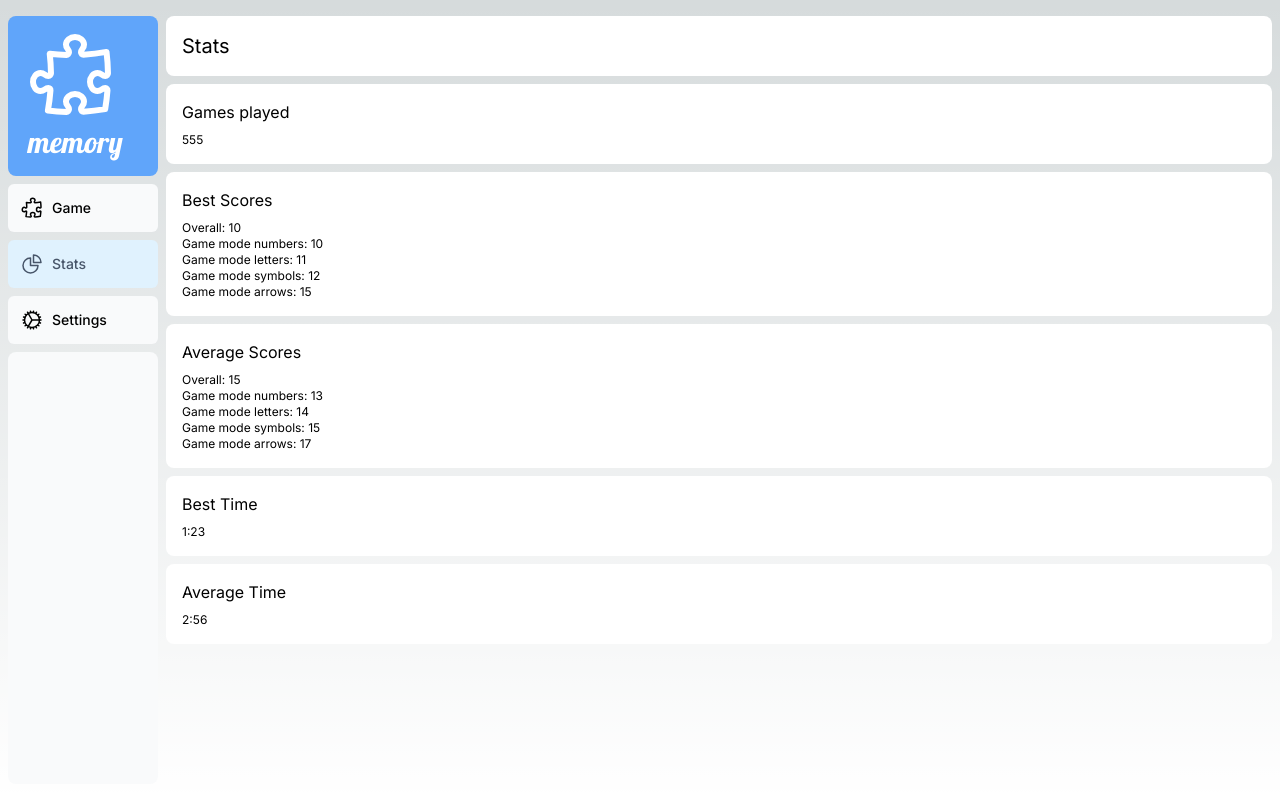
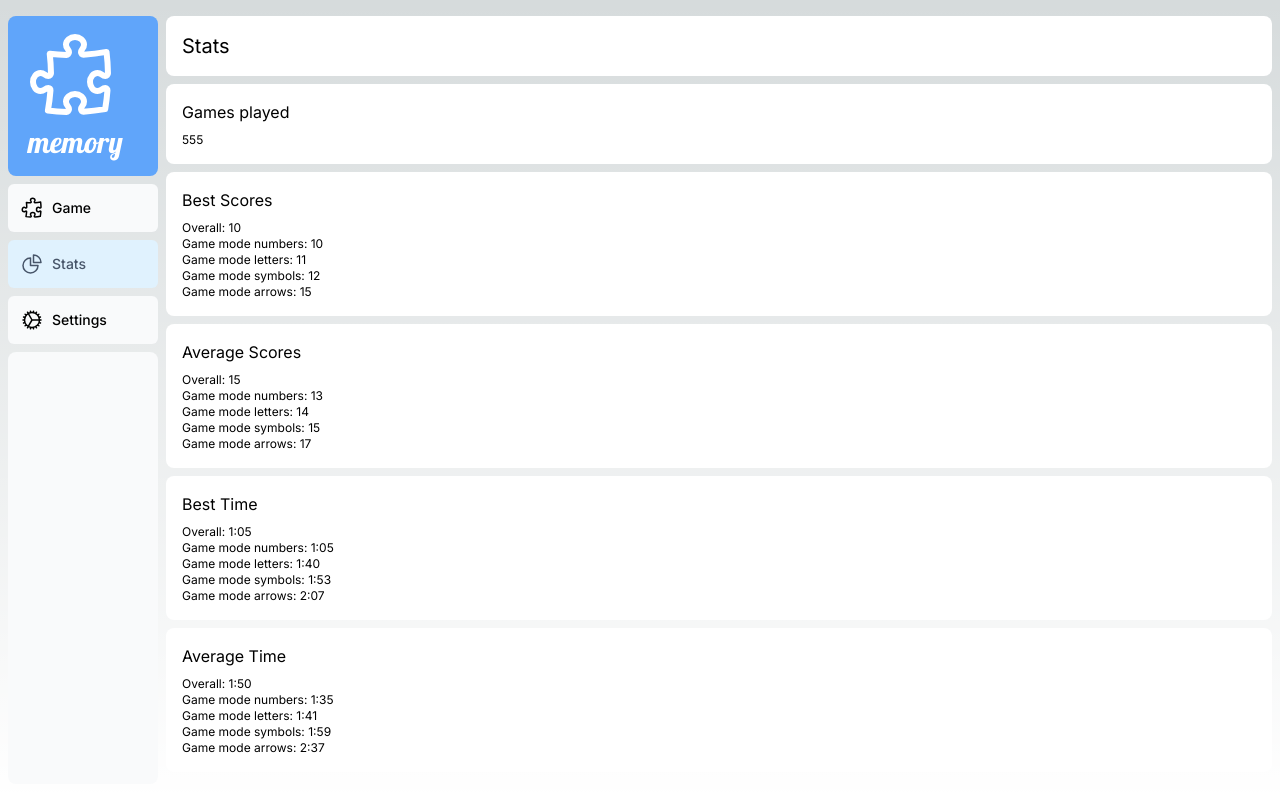
Before and after one commit to dgnezda/memory, a Next.js app: page /dashboard/stats in a window 1280 px wide. Shown: the top 792 px of the page. Built offline with nearby package versions, Linux system fonts and the light colour scheme.

Commit message:
Placeholder content for stats and settings

```diff
--- a/app/dashboard/settings/page.tsx
+++ b/app/dashboard/settings/page.tsx
@@ -2,11 +2,12 @@ import ColorSwash from "@/app/ui/components/ColorSwash"
 import WhiteDiv from "@/app/ui/components/WhiteDiv"
 import TinyGrid from "@/app/ui/components/TinyGrid"
 import { SpeakerWaveIcon, SpeakerXMarkIcon } from "@heroicons/react/24/outline"
+import Button from "@/app/ui/components/Button"
 
 export default function Page() {
     return (
         <div className="md:ml-0 ml-3 md:mr-0 mr-1">
-            <div className="text-xl bg-white rounded-lg md:mt-4 mt-0 mr-2 p-4">Settings</div>
+            <div className="text-xl bg-white rounded-lg md:mt-4 mt-0 mr-2 p-4">Game Settings</div>
             <WhiteDiv value="Board size">
                 <div className="flex flex-row items-end text-sm mt-1">
                     <label>
@@ -49,6 +50,14 @@ export default function Page() {
                     </label>
                 </div>
             </WhiteDiv>
+            <div className="text-xl bg-white rounded-lg mt-4 mr-2 p-4">Profile Settings</div>
+            <WhiteDiv value="Change Password" className="h-48">
+                <div className="flex flex-col mt-2">
+                    <input type="password" className="border-solid rounded-lg border-[1px] p-1 mt-2" />
+                    <input type="password" className="border-solid rounded-lg border-[1px] p-1 mt-2" />
+                    <Button className="bg-blue-400 hover:bg-blue-500 mt-2">Save New Password</Button>
+                </div>
+            </WhiteDiv>
         </div>
     )
 }
--- a/app/dashboard/stats/page.tsx
+++ b/app/dashboard/stats/page.tsx
@@ -27,12 +27,20 @@ export default function Page() {
             </WhiteDiv>
             <WhiteDiv value="Best Time">
                 <div className="text-xs mt-2">
-                    1:23
+                    <div>Overall: 1:05</div>
+                    <div>Game mode numbers: 1:05</div>
+                    <div>Game mode letters: 1:40</div>
+                    <div>Game mode symbols: 1:53</div>
+                    <div>Game mode arrows: 2:07</div>
                 </div>
             </WhiteDiv>
             <WhiteDiv value="Average Time">
                 <div className="text-xs mt-2">
-                    2:56
+                    <div>Overall: 1:50</div>
+                    <div>Game mode numbers: 1:35</div>
+                    <div>Game mode letters: 1:41</div>
+                    <div>Game mode symbols: 1:59</div>
+                    <div>Game mode arrows: 2:37</div>
                 </div>
             </WhiteDiv>
         </div>
--- a/app/ui/components/Button.tsx
+++ b/app/ui/components/Button.tsx
@@ -3,7 +3,7 @@ import { cn } from '../../lib/utils'
 
 const Button = ({ children, className, ...props }: ButtonHTMLAttributes<HTMLButtonElement>) => {
     return (
-        <button className={cn("px-4 py-2 bg-red-500", className)} {...props}>
+        <button className={cn("px-4 py-2 bg-red-500 rounded-lg text-white", className)} {...props}>
             {children}
         </button>
     )
```
